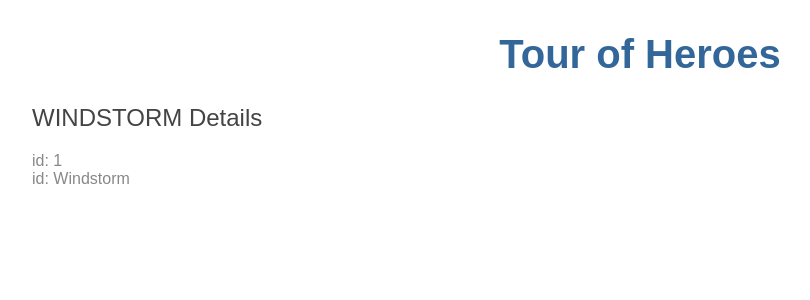
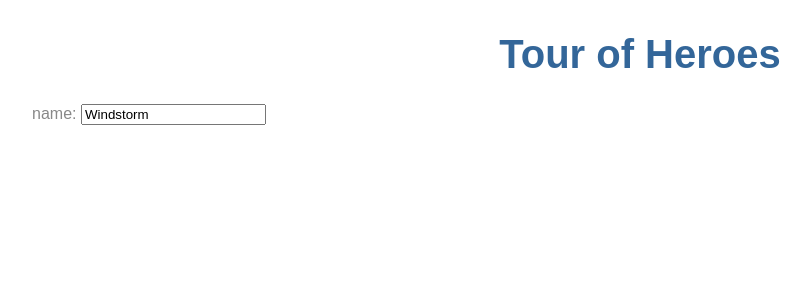
Before and after one commit to kyracalvert/angular-heroes-tutorial, an Angular app: page / in a window 1280 px wide. Shown: the top 300 px of the page, without its empty margins (0-810 px from the left). Built offline with nearby package versions, Linux system fonts and the light colour scheme.

Commit message:
Adds ngModel for two-way data binding via heroes.component. Imports FormsModule into app.component.ts, where the ngModel is accessible.

```diff
--- a/src/app/app.module.ts
+++ b/src/app/app.module.ts
@@ -3,6 +3,7 @@ import { NgModule } from '@angular/core';
 
 import { AppComponent } from './app.component';
 import { HeroesComponent } from './heroes/heroes.component';
+import { FormsModule } from '@angular/forms'; // <-- NgModel lives here
 
 @NgModule({
   declarations: [
@@ -10,7 +11,8 @@ import { HeroesComponent } from './heroes/heroes.component';
     HeroesComponent
   ],
   imports: [
-    BrowserModule
+    BrowserModule,
+    FormsModule,
   ],
   providers: [],
   bootstrap: [AppComponent]
--- a/src/app/heroes/heroes.component.html
+++ b/src/app/heroes/heroes.component.html
@@ -1,4 +1,10 @@
-<!-- data binding hero property -->
-<h2>{{hero.name | uppercase}} Details</h2>
-<div><span>id: </span>{{hero.id}}</div>
-<div><span>id: </span>{{hero.name}}</div>
+<!-- sets up two-way data binding -->
+<!-- ngModel is an Angular two-way binding syntax -->
+<!-- ngModel belongs to the optional FormsModule and we must opt-in
+to use it -->
+<div>
+  <label>
+    name:
+    <input [(ngModel)]="hero.name" placeholder="name">
+  </label>
+</div>
```
